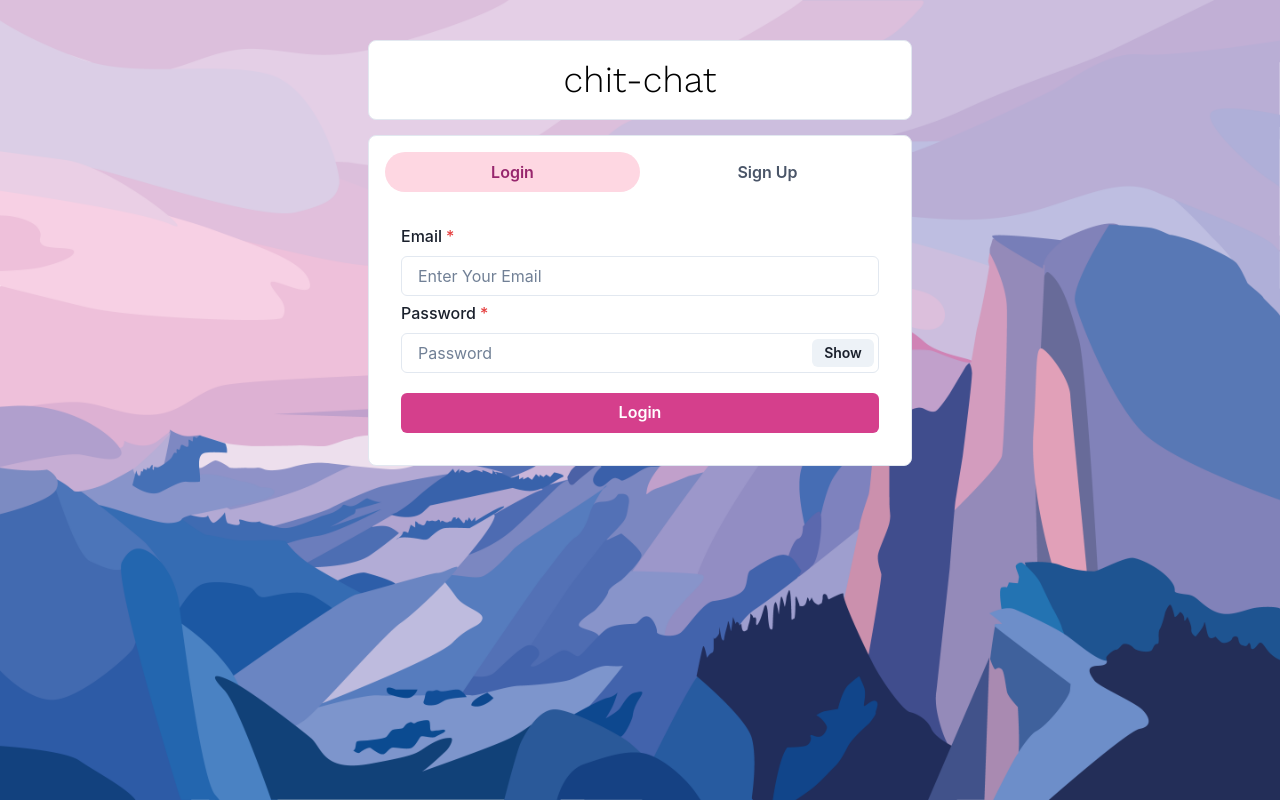
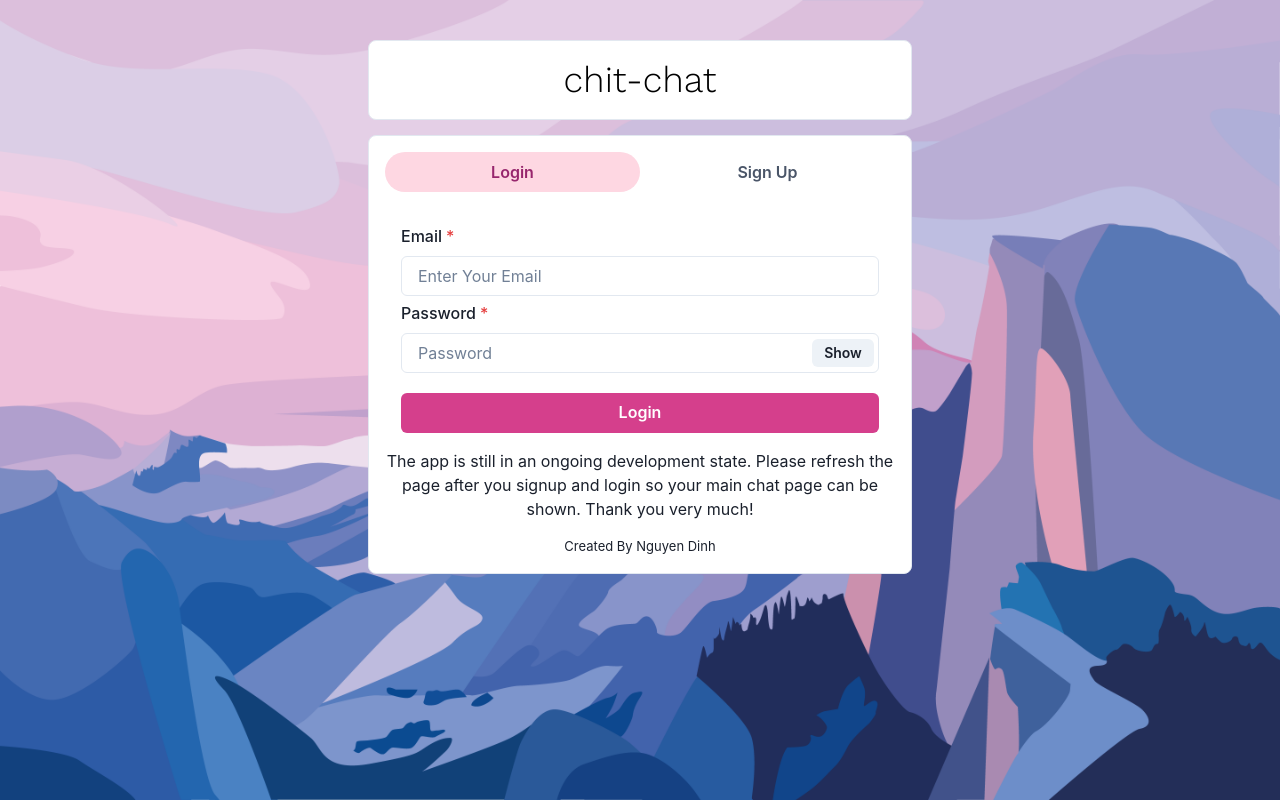
Before and after one commit to nguyendinhhh/chit-chat, a React (Create React App) app in the folder frontend/: page / in a window 1280 px wide. Built offline with nearby package versions, Linux system fonts and the light colour scheme.

Commit message:
added text to homepage

```diff
--- a/frontend/src/pages/Homepage.js
+++ b/frontend/src/pages/Homepage.js
@@ -56,6 +56,8 @@ const Homepage = () => {
 						<TabPanel><Signup /></TabPanel>
 					</TabPanels>
 				</Tabs>
+				<Text textAlign="center">The app is still in an ongoing development state. Please refresh the page after you signup and login so your main chat page can be shown. Thank you very much!</Text>
+				<Text mt={4} fontSize="small" textAlign="center">Created By Nguyen Dinh</Text>
 			</Box>
 		</Container>
 	);
```
